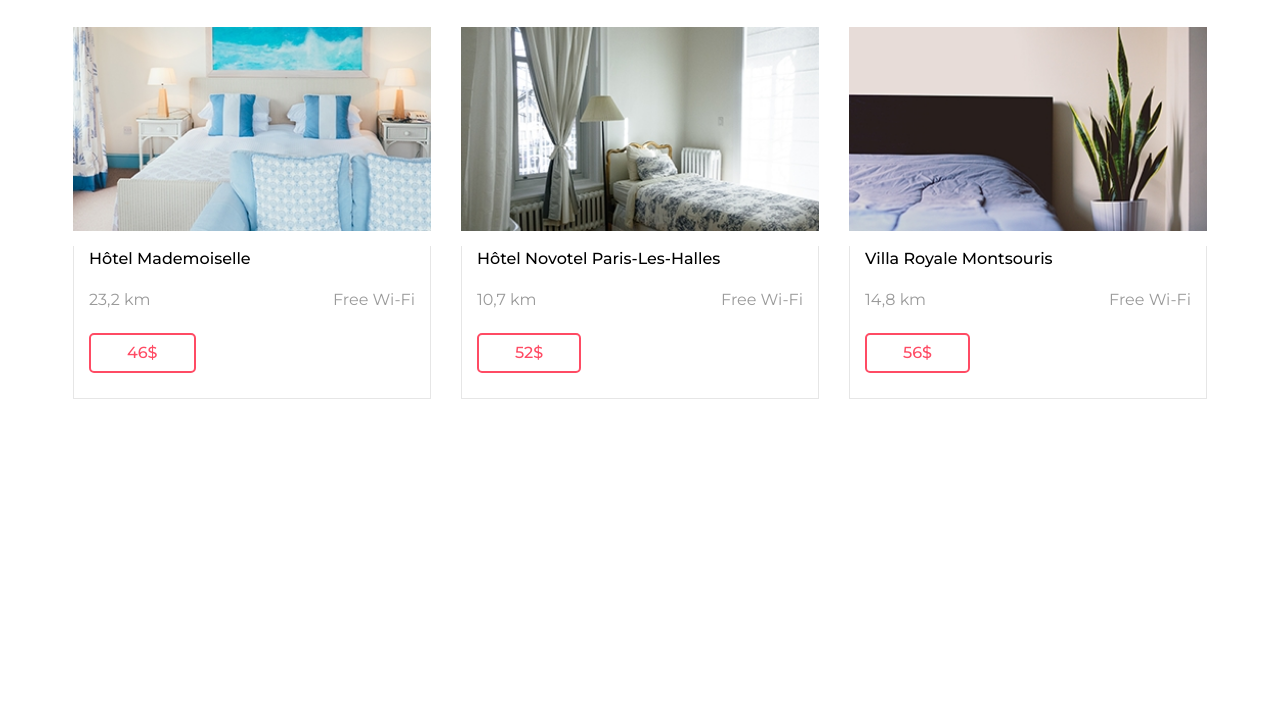
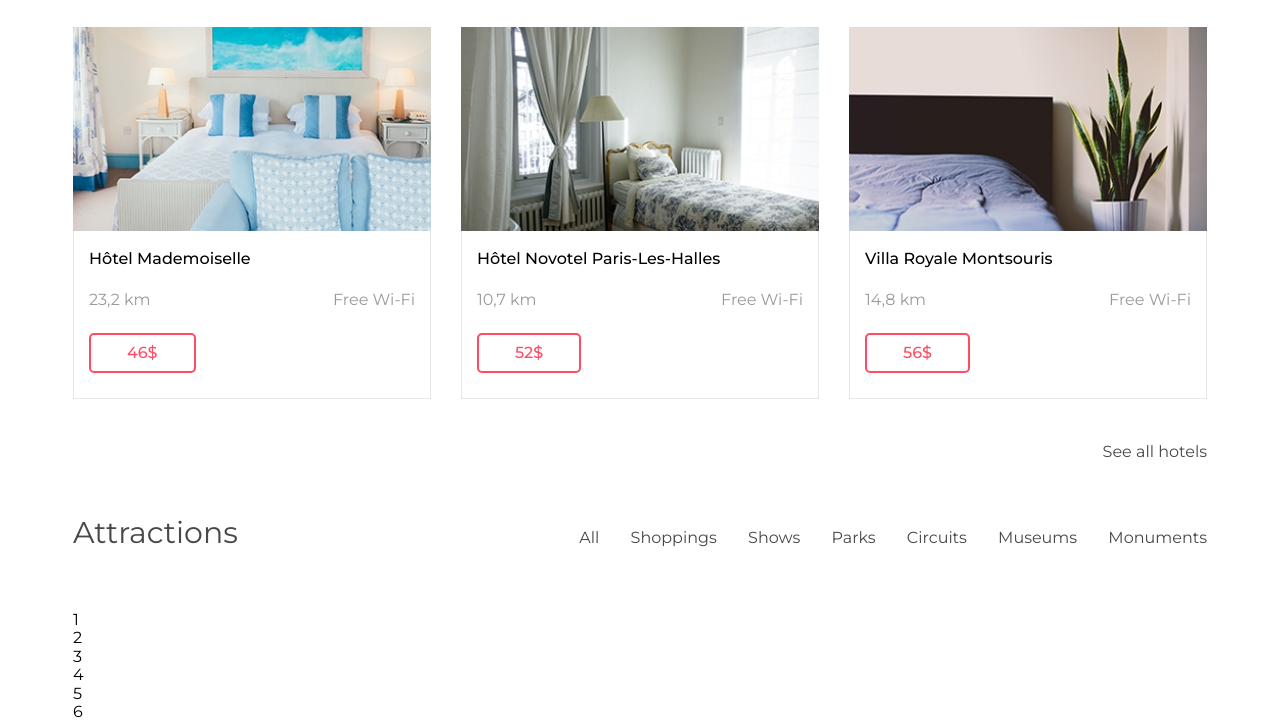
Before and after one commit to Edvinas1982/Desktop-deisgn-PARIS, a plain HTML site: page index.html in a window 1280 px wide. Shown: the part 1366-2087 px from the top of the page. Before the commit the page ends 1795 px from the top, so only its background shows below. Drawn offline with nearby package versions, Linux system fonts and the light colour scheme.

Commit message:
attraction pradzia

```diff
--- a/index.html
+++ b/index.html
@@ -48,7 +48,7 @@
                     <button>Distance</button>
                 </div>
             </div>
-            <div class="middle">
+            <div class="middle_menu">
                 <article class="block">
                     <img src="img/first.jpg" alt="Hôtel Paris Ouest Achères">
                     <div class="block_info">
@@ -128,6 +128,36 @@
                     </div>
                 </article>
             </div>
+            <div class="bottom_menu">
+                <a href="">See all hotels</a>
+            </div>
+        </div>
+    </section>
+    <section class="mega">
+        <div class="container">
+            <div class="top_menu">
+                <h3>Attractions</h3>
+                <div class="top_menu_left">
+                    <button>All</button>
+                    <button>Shoppings</button>
+                    <button>Shows</button>
+                    <button>Parks</button>
+                    <button>Circuits</button>
+                    <button>Museums</button>
+                    <button>Monuments</button>
+                </div>
+            </div>
+            <div class="attraction-middle"></div>
+            <div>1</div>
+            <div>
+                <div>2</div>
+                <div>3</div>
+            </div>
+            <div>
+                <div>4</div>
+                <div>5</div>
+                <div>6</div>
+            </div>
         </div>
     </section>
 </body>
--- a/style.css
+++ b/style.css
@@ -104,12 +104,12 @@ nav a:hover {
 .top_menu_left button:hover {
     color: #FF4B64;
 }
-.middle {
+.middle_menu {
     display: flex;
     flex-wrap: wrap;
     justify-content: space-between;
 }
-.middle article {
+.middle_menu article {
     width: calc(33.33% - 20px);
     margin-bottom: 30px;
 }
@@ -120,6 +120,7 @@ nav a:hover {
 .block_info {
     border: solid 1px #e6e6e6;
     border-top: 0;
+    padding-top: 15px;
 }
 .km_wifi {
     display: flex;
@@ -131,7 +132,7 @@ nav a:hover {
     color: #9A9A9A;
 }
 h6 {
-    margin: 15px 15px;
+    margin: 0px 15px;
     font-size: 16px;
     line-height: 26px;
     font-weight: 500;
@@ -159,3 +160,18 @@ h6 {
 .block {
     margin-bottom: 4vh;
 }
+.bottom_menu {
+    display: flex;
+    justify-content: flex-end;
+}
+.bottom_menu a {
+    color: #484848;
+    font-size: 16px;
+    line-height: 26px;
+    text-decoration: none;
+    display: inline-block;
+    margin-top: 10px;
+}
+.bottom_menu a:hover {
+    color: #FF4B64;
+}
```
